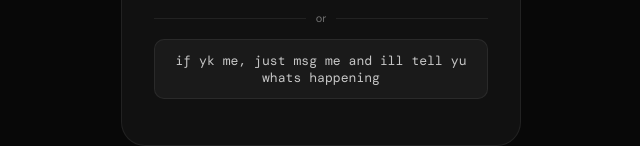
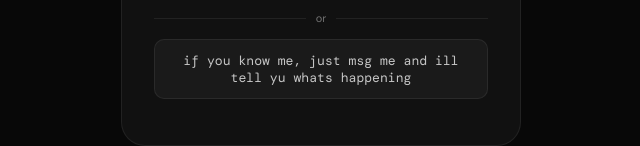
Before and after one commit to nithinana/down, a plain HTML site: page index.html in a window 1280 px wide. Shown: the part 486-632 px from the top of the page, without its empty margins (319-959 px from the left). Drawn offline with nearby package versions, Linux system fonts and the light colour scheme.

Commit message:
Correct text in contact message for clarity

```diff
--- a/index.html
+++ b/index.html
@@ -183,7 +183,7 @@
     <div class="or-row">or</div>
 
     <div class="contact-row" style="cursor:default;">
-      <span class="contact-text">if yk me, just msg me and ill tell yu whats happening</span>
+      <span class="contact-text">if you know me, just msg me and ill tell yu whats happening</span>
     </div>
 
   </div>
```
